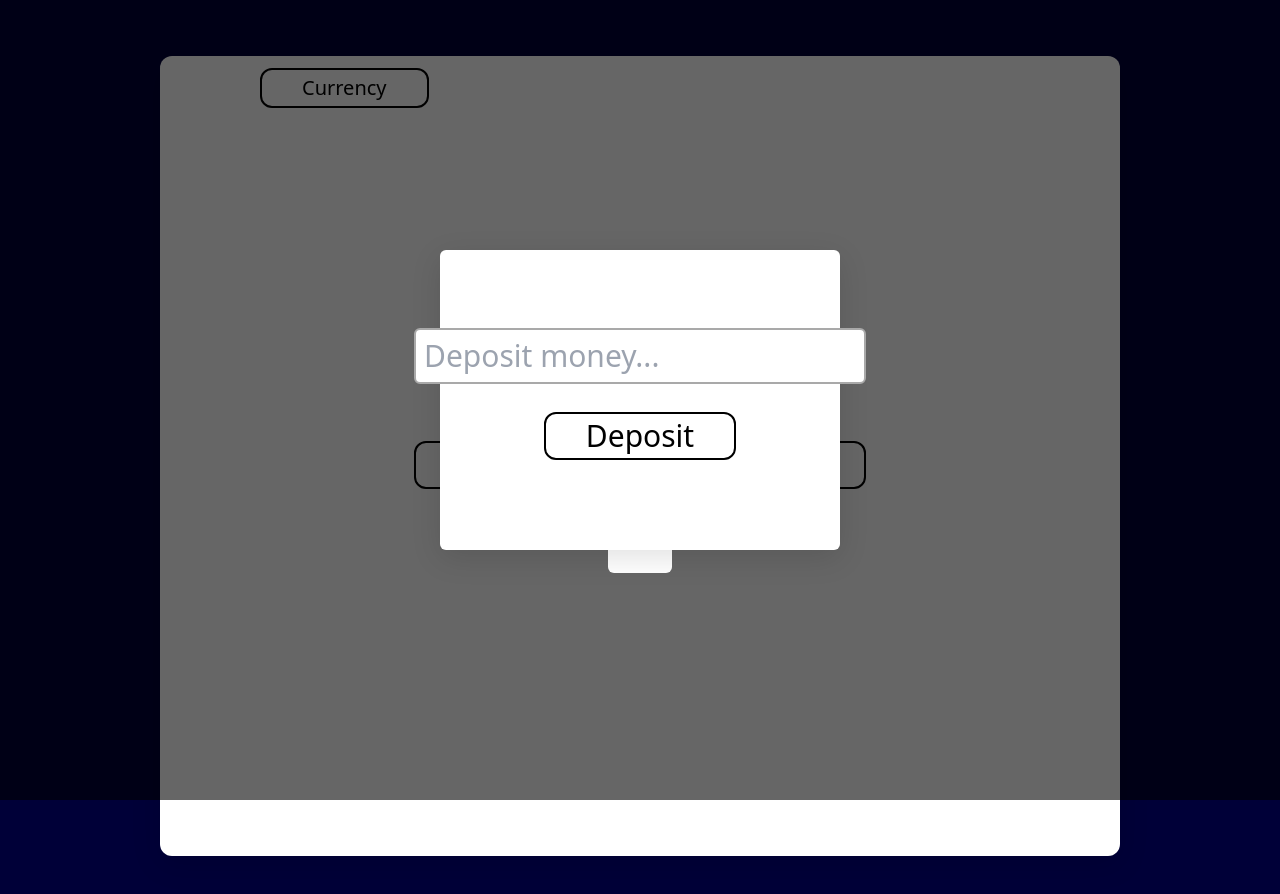
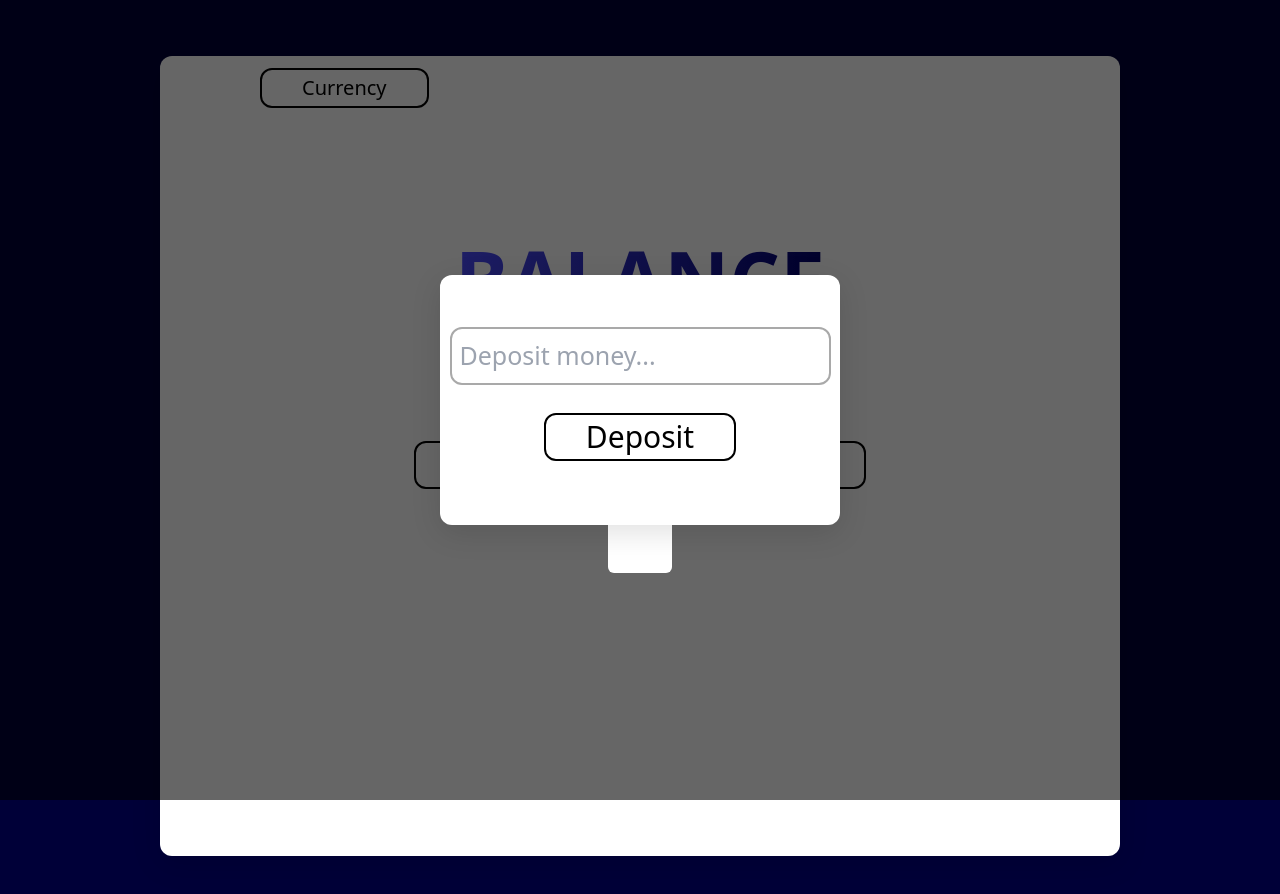
Before and after one commit to codify4/nextJS_Projects, a Next.js app in the folder ionic_bank/: page /balance in a window 1280 px wide. Both pictures are taken after a click on the button "Deposit". Shown: the top 894 px of the page. Built offline with nearby package versions, Linux system fonts and the light colour scheme.

Commit message:
Deposit/Withdraw design impoved

```diff
--- a/ionic_bank/components/Deposit.tsx
+++ b/ionic_bank/components/Deposit.tsx
@@ -2,8 +2,23 @@
 
 import React, { useState } from 'react';
 
+import {
+  Dialog,
+  DialogContent,
+  DialogDescription,
+  DialogHeader,
+  DialogTitle,
+  DialogTrigger,
+} from "@/components/ui/dialog"
+import {
+  Select,
+  SelectContent,
+  SelectItem,
+  SelectTrigger,
+  SelectValue,
+} from "@/components/ui/select"
+
 type DepositProps = {
-
   closeDeposit: (value?: number) => void;
 }
 
@@ -20,22 +35,24 @@ const Deposit = ({ closeDeposit }: DepositProps) => {
   }
 
   return (
-    <div className='flex flex-col items-center justify-center fixed top-1/2 left-1/2 transform -translate-x-1/2 -translate-y-1/2 w-[400px] h-[300px] bg-white p-8 rounded-md shadow-[0_8px_30px_rgb(0,0,0,0.12)]'>
+    <div className='flex flex-col items-center justify-center fixed top-1/2 left-1/2 transform -translate-x-1/2 -translate-y-1/2 w-[400px] h-[250px] bg-white p-8 rounded-xl shadow-[0_8px_30px_rgb(0,0,0,0.12)] gap-3 transition-transform ease-out duration-200 scale-100 hover:scale-105'>
 
+        <div className='flex flex-col items-center justify-center fixed'>
           <input
             type="number"
             placeholder='Deposit money...'
             value={deposit}
             onChange={handleInputChange}
-            className='m-2 p-2 rounded-md appearance-none border-2 border-[#A9A9A9] text-3xl placeholder-text'
+            className='m-2 p-2 rounded-xl appearance-none border-2 border-[#A9A9A9] text-[25px] placeholder-text'
           />
 
-        <button className='bg-none border-2 border-black text-3xl text-black py-1 px-10 rounded-xl m-5 transition-transform transform  hover:-translate-y-2 hover:bg-gradient-to-r from-[#000080] to-[#0000CD] hover:border-none hover:text-white'
+          <button className='bg-none border-2 border-black text-3xl text-black py-1 px-10 rounded-xl m-5 transition-transform transform hover:bg-gradient-to-r from-[#000080] to-[#0000CD] hover:border-none hover:text-white'
           onClick={() => closeDeposit(Number(deposit))}
           >
               Deposit
           </button>
         </div>
+    </div>
   )
 }
 
--- a/ionic_bank/components/Withdraw.tsx
+++ b/ionic_bank/components/Withdraw.tsx
@@ -19,23 +19,25 @@ const Withdraw = ({ closeWithdraw }: WithdrawProps) => {
   }
 
   return (
-    <div className='flex flex-col items-center justify-center fixed top-1/2 left-1/2 transform -translate-x-1/2 -translate-y-1/2 w-[400px] h-[300px] bg-white p-8 rounded-md shadow-[0_8px_30px_rgb(0,0,0,0.12)]'>
+    <div className='flex flex-col items-center justify-center fixed top-1/2 left-1/2 transform -translate-x-1/2 -translate-y-1/2 w-[400px] h-[250px] bg-white p-8 rounded-xl shadow-[0_8px_30px_rgb(0,0,0,0.12)] gap-3 transition-transform ease-out duration-200 scale-100 hover:scale-105'>
 
+        <div className='flex flex-col items-center justify-center fixed'>
           <input
               type="number"
               placeholder='Withdraw some money...'
               value={withdraw}
               onChange={handleInputChange}
-            className='m-2 p-2 rounded-md appearance-none border-2 border-[#A9A9A9] text-3xl placeholder-text'
+              className='m-2 p-2 rounded-xl appearance-none border-2 border-[#A9A9A9] text-[25px] placeholder-text'
 
               />
 
-        <button className='bg-none border-2 border-black text-3xl text-black py-1 px-10 rounded-xl m-5 transition-transform transform  hover:-translate-y-2 hover:bg-gradient-to-r from-[#000080] to-[#0000CD] hover:border-none hover:text-white'
+          <button className='bg-none border-2 border-black text-3xl text-black py-1 px-10 rounded-xl m-5 transition-transform transform hover:bg-gradient-to-r from-[#000080] to-[#0000CD] hover:border-none hover:text-white'
           onClick={() => closeWithdraw(Number(withdraw))}
           >
               Withdraw
           </button>
         </div>
+    </div>
   )
 }
 
```
Lines whose indentation alone changed are shown as unchanged.
